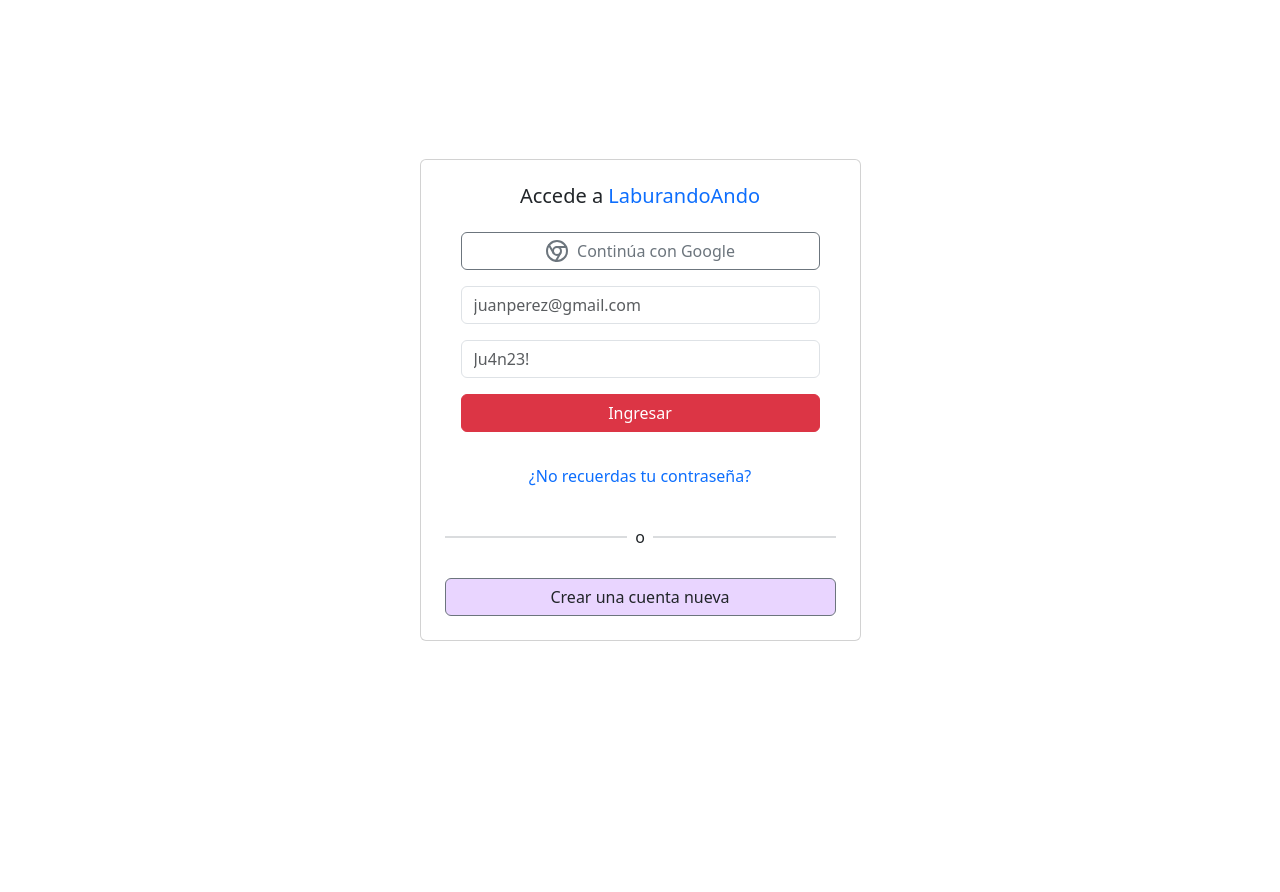
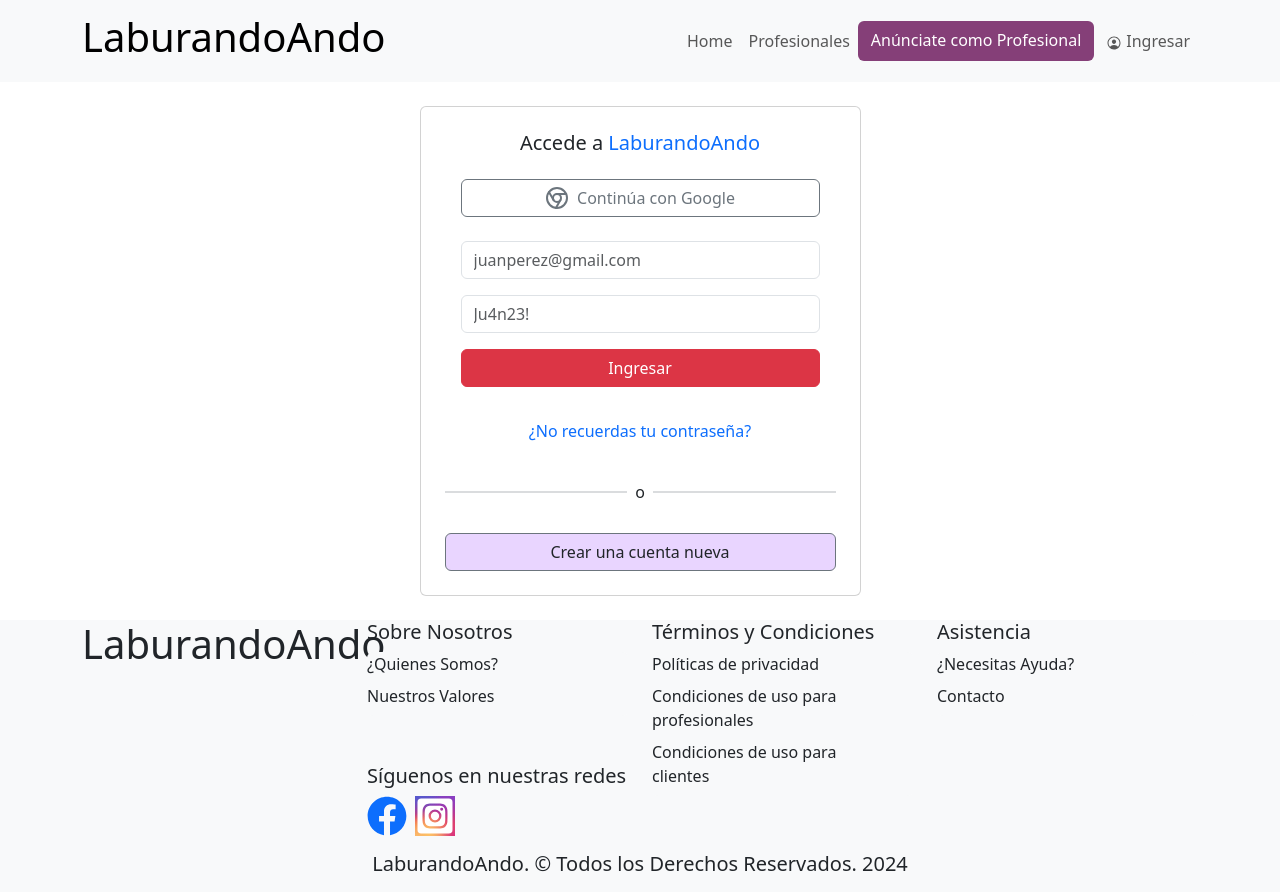
Before and after one commit to FranprzDev/LaburandoAndo, a React (Vite) app: page /login in a window 1280 px wide. Before the commit the page ends 800 px from the top, so only its background shows below. Built offline with nearby package versions, Linux system fonts and the light colour scheme.

Commit message:
Hago los cambios solicitados en el PR.

```diff
--- a/src/App.css
+++ b/src/App.css
@@ -27,38 +27,6 @@
     color: white;
 }
 
-.btn-Registrarse {
-    background-color: #E9D5FF;
-}
-
-.btn-Registrarse:hover {
-    background-color: #D1B3FF;
-}
-
-.btn-Registrarse:focus {
-    background-color: #D1B3FF;
-}
-
-.btn-Registrarse:active {
-    background-color: #D1B3FF !important;
-}
-
-.btn-LoginGoogle:hover {
-    background-color: #efeef0;
-    color: #000000;
-}
-
-.btn-LoginGoogle:active {
-    background-color: #efeef0 !important;
-    color: #000000 !important;
-
-}
-
-.btn-LoginGoogle:focus {
-    background-color: #efeef0;
-    color: #000000;
-}
-
 .btn:active {
     transform: translateY(2px);
     transition: cubic-bezier(1, 0, 0, 1) 0.2s;
--- a/src/pages/Login.jsx
+++ b/src/pages/Login.jsx
@@ -1,8 +1,9 @@
 import React from "react";
+import "../styles/login.css"
 
 export default function Login() {
   return (
-    <div className="container d-flex flex-column align-items-center justify-content-center min-vh-100">
+    <div className="container d-flex flex-column align-items-center justify-content-center py-4">
       <div className="row w-100">
         <div className="col-12 col-sm-10 col-md-8 col-lg-6 col-xl-5 mx-auto">
           <div className="card p-4">
@@ -12,7 +13,7 @@ export default function Login() {
               </h5>
             </div>
             <div className="card-body">
-              <button className="btn btn-LoginGoogle btn-outline-secondary w-100 d-flex align-items-center justify-content-center mb-3">
+              <button className="btn btn-LoginGoogle btn-outline-secondary w-100 d-flex align-items-center justify-content-center mb-4">
                 <svg
                   xmlns="http://www.w3.org/2000/svg"
                   width="24"
--- a/src/router/AppRouter.jsx
+++ b/src/router/AppRouter.jsx
@@ -28,7 +28,11 @@ const AppRouter = () => {
           }
         />
         <Route path='/registropasouno' element={<RegistroPasoUno></RegistroPasoUno>}/>
-        <Route path='/login' element={<Login></Login>}/>
+        <Route path='/login' element={
+          <MainLayout>
+            <Login/>
+          </MainLayout>
+          }/>
       </Routes>
     </BrowserRouter>
   );
--- /dev/null
+++ b/src/styles/login.css
@@ -0,0 +1,31 @@
+.btn-Registrarse {
+    background-color: #E9D5FF;
+}
+
+.btn-Registrarse:hover {
+    background-color: #D1B3FF;
+}
+
+.btn-Registrarse:focus {
+    background-color: #D1B3FF;
+}
+
+.btn-Registrarse:active {
+    background-color: #D1B3FF !important;
+}
+
+.btn-LoginGoogle:hover {
+    background-color: #efeef0;
+    color: #000000;
+}
+
+.btn-LoginGoogle:active {
+    background-color: #efeef0 !important;
+    color: #000000 !important;
+
+}
+
+.btn-LoginGoogle:focus {
+    background-color: #efeef0;
+    color: #000000;
+}
```
